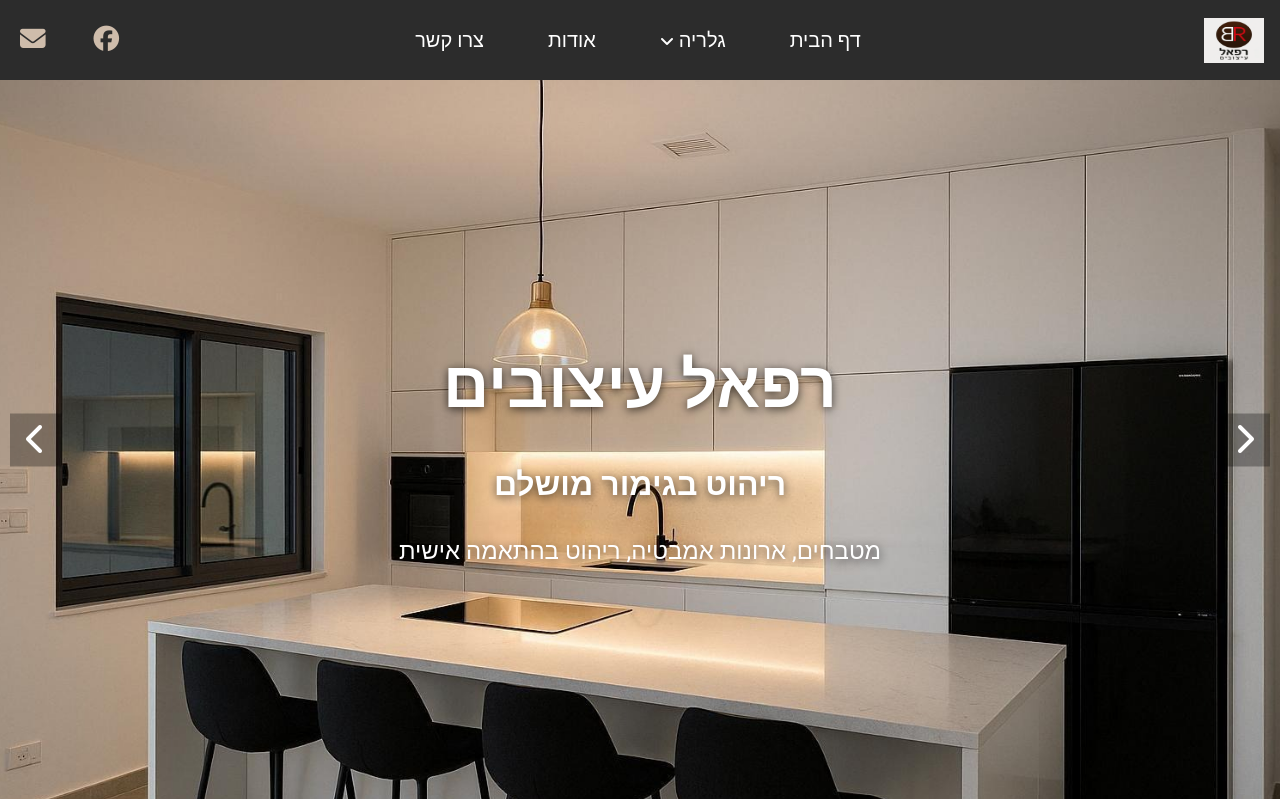
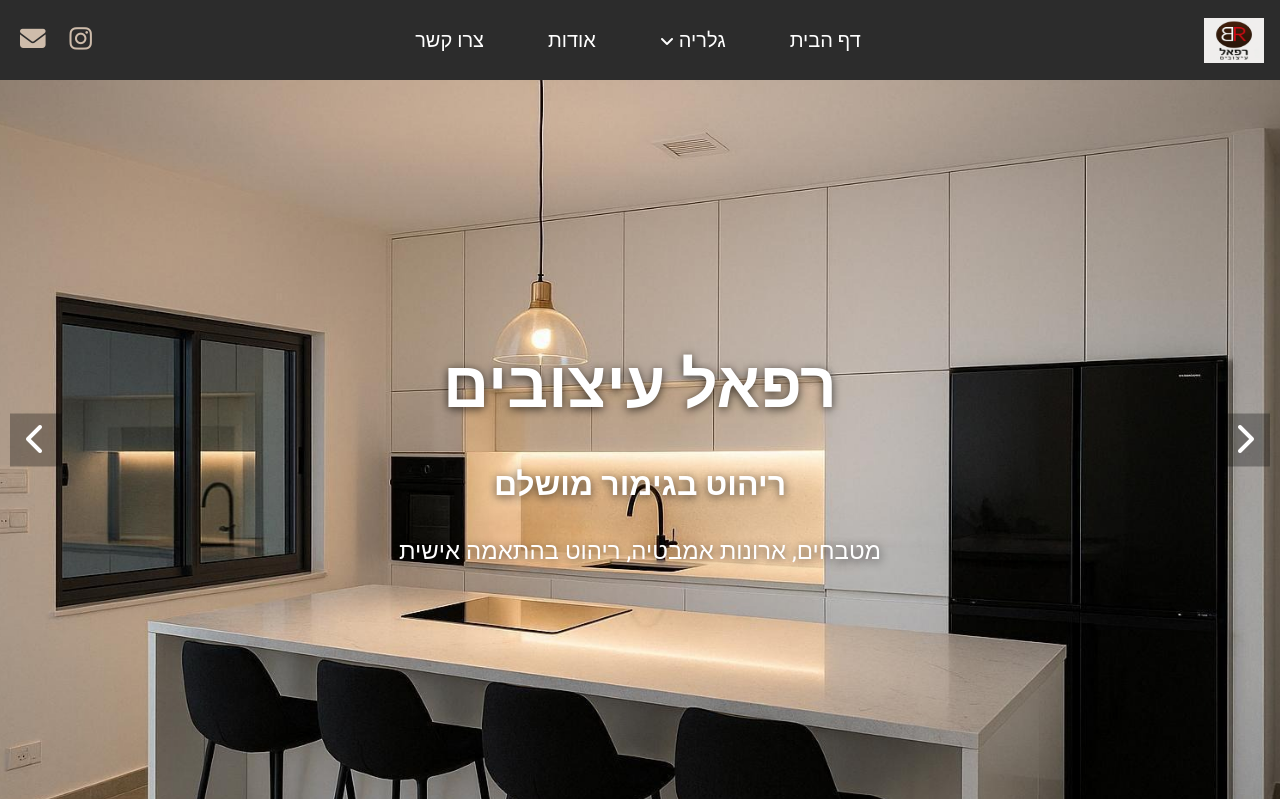
Before and after one commit to TomerBitonn/Refael-Designs-Website-V2, a Flask app: page / in a window 1280 px wide. Shown: the top 799 px of the page. Run offline with Flask 3, Linux system fonts and the light colour scheme.

Commit message:
Update social icons

```diff
--- a/templates/index.html
+++ b/templates/index.html
@@ -104,8 +104,8 @@
                 <li><a href="#contact-form">צרו קשר</a></li>
 
                 <div class="social-icons">
-                    <a href="https://www.facebook.com/RefaelB.design" target="_blank" rel="noopener noreferrer" aria-label="Facebook"><i class="fa-brands fa-facebook"></i></a>
-                    <a href="https://www.instagram.com/refael_design" aria-label="Instagram"><img src="{{ url_for('static', filename='imgs/icons/facebook-brands-solid-full.svg') }}" alt="Facebook" class="icon" /></a>
+                    <a href="https://www.facebook.com/RefaelB.design" target="_blank" rel="noopener noreferrer" aria-label="Facebook"><img src="{{ url_for('static', filename='imgs/icons/facebook-brands-solid-full.svg') }}" alt="Facebook" class="icon" /></a>
+                    <a href="https://www.instagram.com/refael_design" aria-label="Instagram"><i class="fa-brands fa-instagram"></i></a>
                     <a href="mailto:refaelb58@gmail.com" aria-label="Mail"><i class="fa-solid fa-envelope"></i></a>
                 </div>
             </ul>
```
